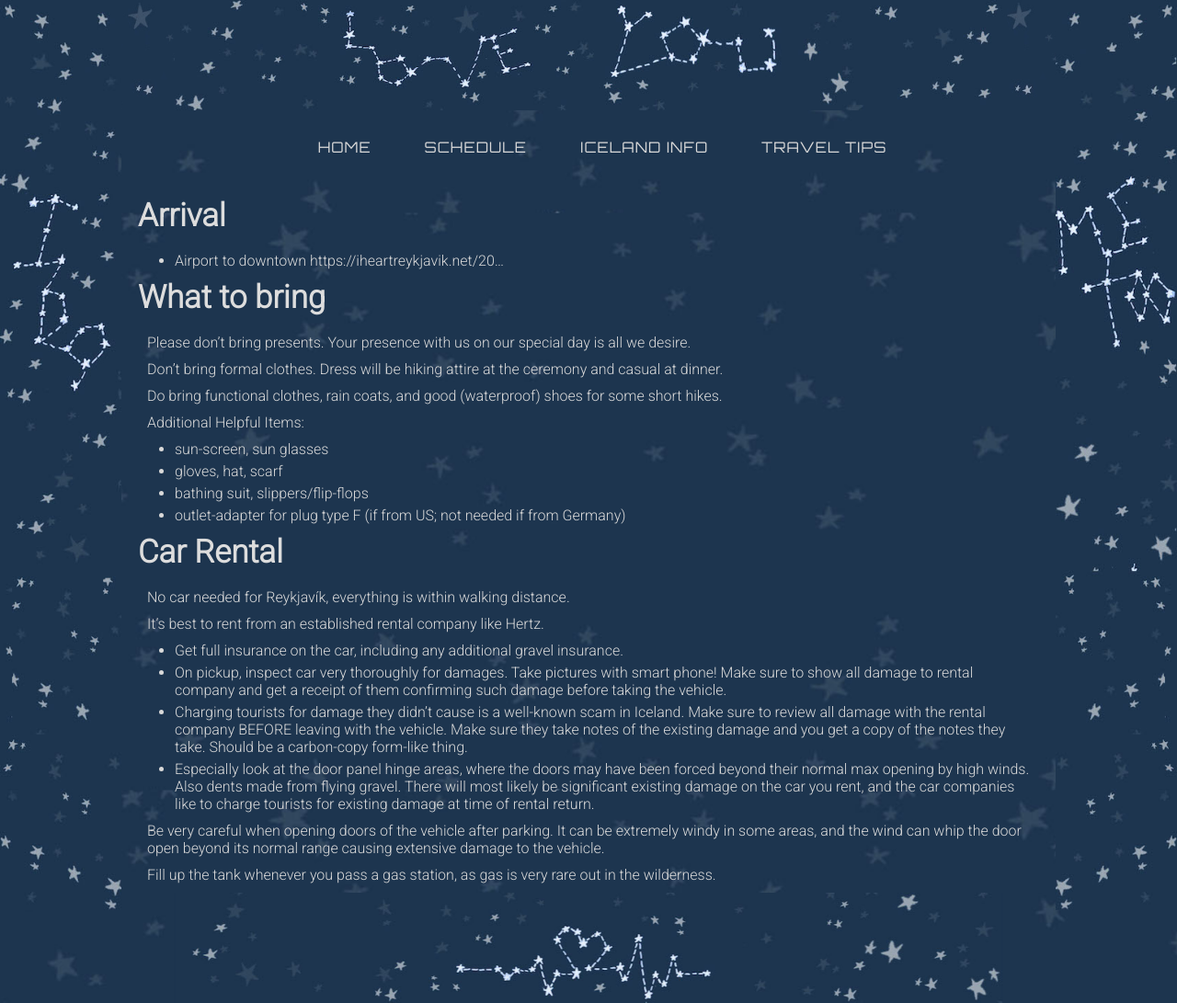
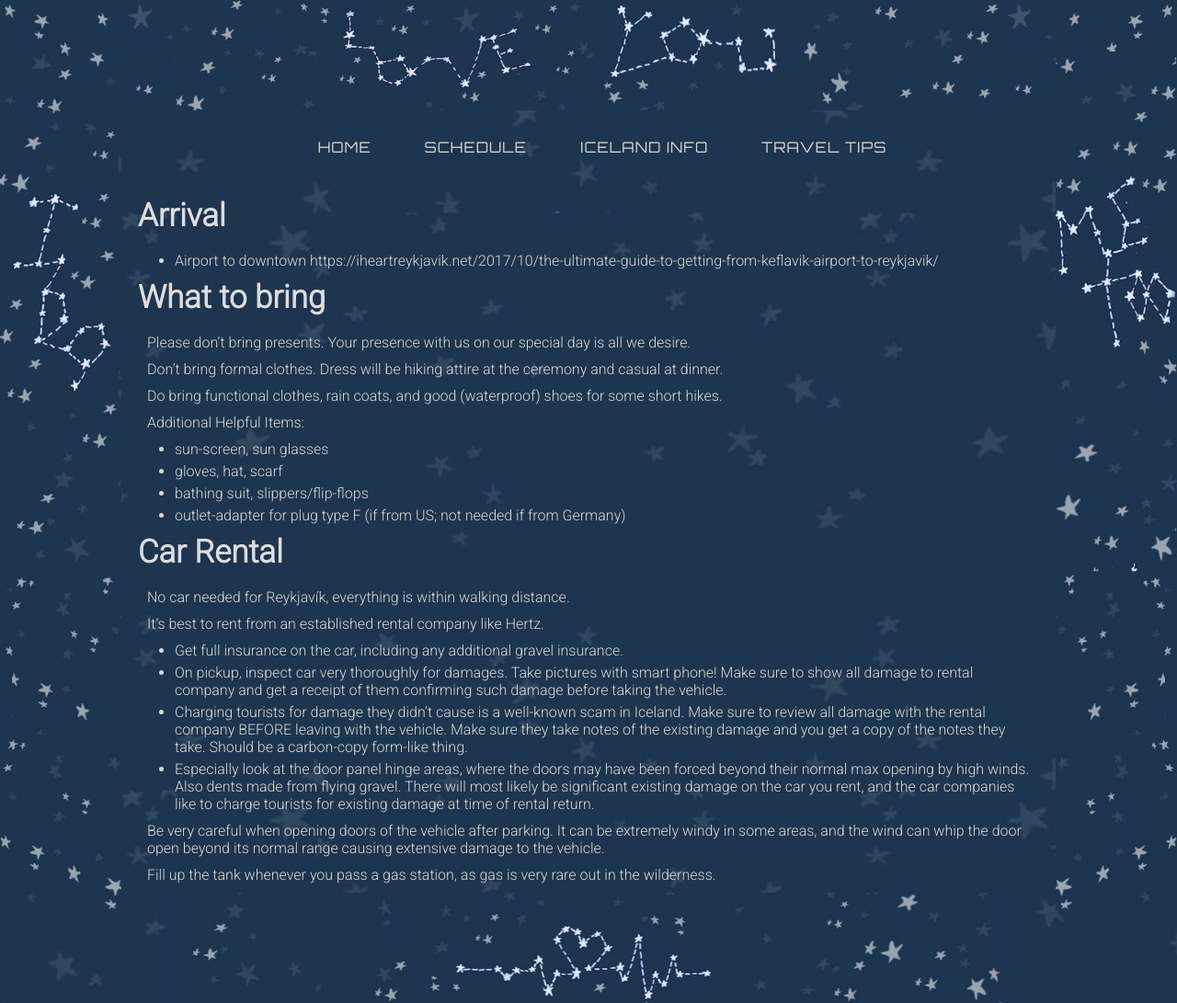
Before and after one commit to rltvty/olkelda, a Jekyll site: the page built from traveltips.md, in a window 1280 px wide and 1091 px high. Shown: the whole window at 92% size. Built offline with Jekyll 4.4.1, drawn with Linux system fonts in a browser that asks for light colours; part of the change alters nothing that is shown.

Commit message:
edit link

```diff
--- a/traveltips.md
+++ b/traveltips.md
@@ -6,7 +6,7 @@ title: Travel Tips
 
 
 # Arrival
-* Airport to downtown https://iheartreykjavik.net/20...
+* Airport to downtown https://iheartreykjavik.net/2017/10/the-ultimate-guide-to-getting-from-keflavik-airport-to-reykjavik/
 
 
 
```
